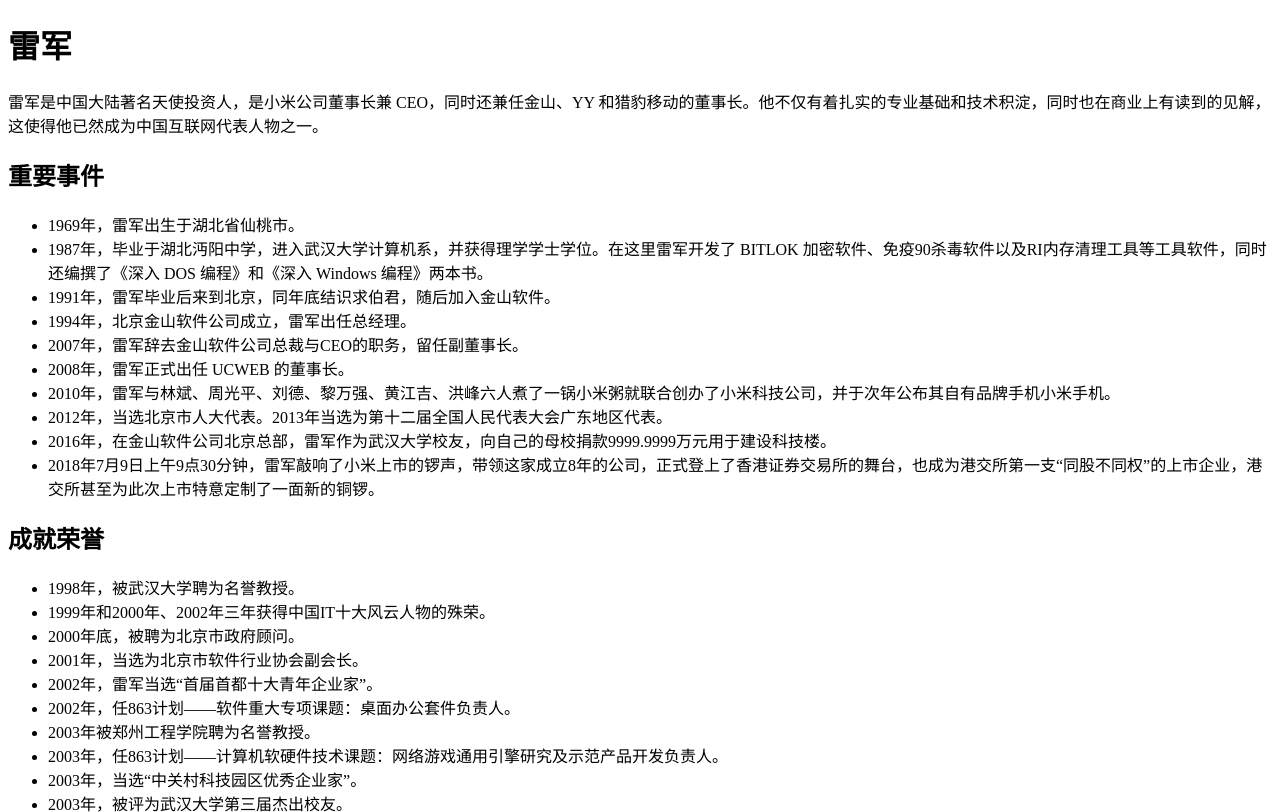
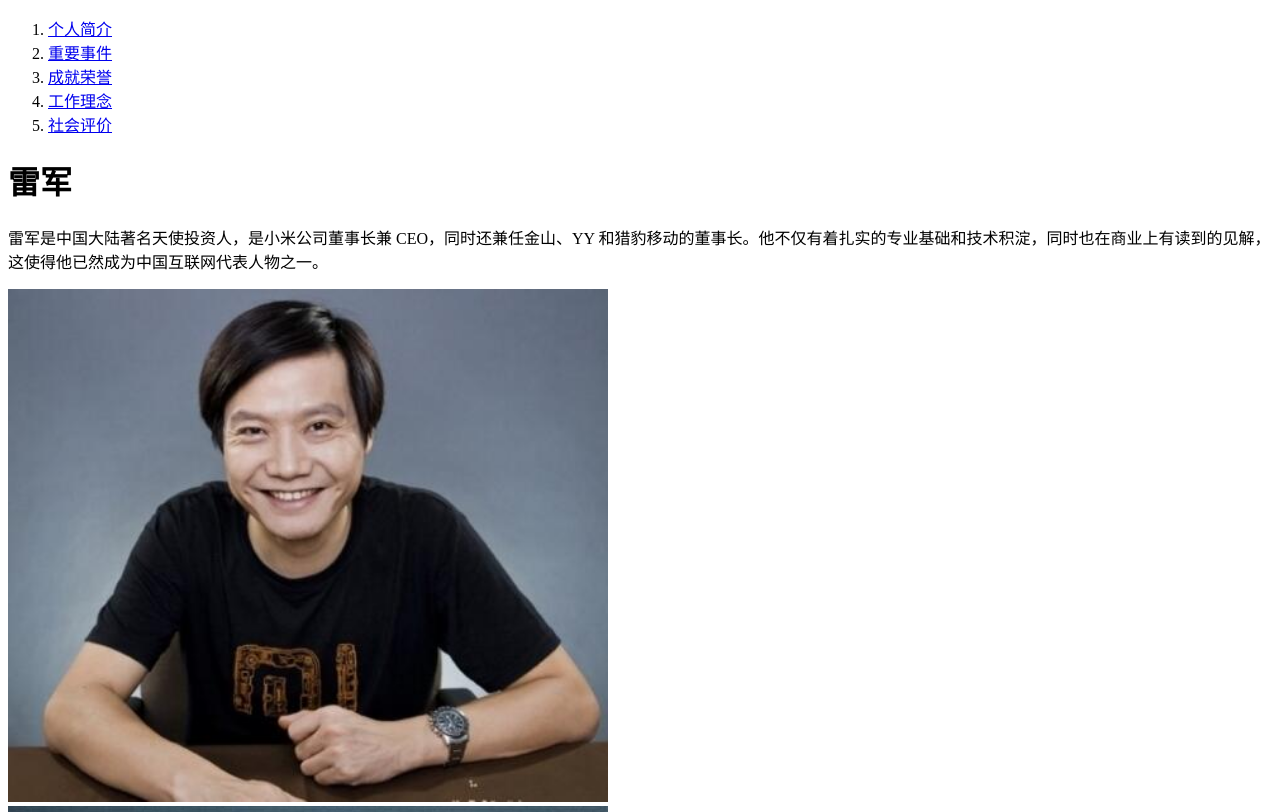
Before and after one commit to Hyuain/leijun, a plain HTML site: page index.html in a window 1280 px wide. Shown: the top 812 px of the page. Drawn offline with Linux system fonts and the light colour scheme.

Commit message:
添加TOC

```diff
--- a/index.html
+++ b/index.html
@@ -10,10 +10,31 @@
 </head>
 
 <body>
-    <h1>雷军</h1>
+    <style>
+        img {
+            max-width: 100%;
+        }
+    </style>
+
+    <nav>
+        <ol>
+            <li><a href="#leijun">个人简介</a></li>
+            <li><a href="#events">重要事件</a></li>
+            <li><a href="#awards">成就荣誉</a></li>
+            <li><a href="#ideas">工作理念</a></li>
+            <li><a href="#comments">社会评价</a></li>
+        </ol>
+    </nav>
+
+    <h1 id="leijun">雷军</h1>
+
     <p>雷军是中国大陆著名天使投资人，是小米公司董事长兼 CEO，同时还兼任金山、YY 和猎豹移动的董事长。他不仅有着扎实的专业基础和技术积淀，同时也在商业上有读到的见解，这使得他已然成为中国互联网代表人物之一。</p>
 
-    <h2>重要事件</h2>
+    <div><a href="images/img1.jpg" target="_blank"><img src="images/img1.jpg" width="600" alt="雷军图片1"></a></div>
+    <div><a href="images/img2.jpg" target="_blank"><img src="images/img2.jpg" width="600" alt="雷军图片2"></a></div>
+    <div><a href="images/img3.jpg" target="_blank"><img src="images/img3.jpg" width="600" alt="雷军图片3"></a></div>
+
+    <h2 id="events">重要事件</h2>
     <ul>
         <li>1969年，雷军出生于湖北省仙桃市。</li>
         <li>1987年，毕业于湖北沔阳中学，进入武汉大学计算机系，并获得理学学士学位。在这里雷军开发了 BITLOK 加密软件、免疫90杀毒软件以及RI内存清理工具等工具软件，同时还编撰了《深入 DOS 编程》和《深入
@@ -29,7 +50,7 @@
         <li>2018年7月9日上午9点30分钟，雷军敲响了小米上市的锣声，带领这家成立8年的公司，正式登上了香港证券交易所的舞台，也成为港交所第一支“同股不同权”的上市企业，港交所甚至为此次上市特意定制了一面新的铜锣。</li>
     </ul>
 
-    <h2>成就荣誉</h2>
+    <h2 id="awards">成就荣誉</h2>
     <ul>
         <li>1998年，被武汉大学聘为名誉教授。</li>
         <li>1999年和2000年、2002年三年获得中国IT十大风云人物的殊荣。</li>
@@ -72,7 +93,7 @@
         <li>2019年11月7日，福布斯发布2019年度中国富豪榜，雷军排名第25位，财富值615.2亿元人民币。</li>
     </ul>
 
-    <h2>工作理念</h2>
+    <h2 id="ideas">工作理念</h2>
 
     <h3>投资法则</h3>
     <p>雷军做天使投资有三条原则，第一是不熟不投，第二是只投人不投项目，第三是帮忙不添乱。<br>
@@ -93,11 +114,7 @@
     <p>在对的时间去做对的事情是雷军的重要投资理念。雷军认为，创业首先要做最肥的市场，选择自己能做的最大的市场，大市场能造就大企业，小池子养不了大鱼，方向如有偏差，及会浪费宝贵的创业资源；<br>
         其次创业需要选择正确的时间点，并且专注只做好一件事情，并把事情做到极致，这样才有机会在某个垂直市场做到数一数二的位置。</p>
 
-    <div><img src="images/img1.jpg" width="30%" alt="雷军图片1"></div>
-    <div><img src="images/img2.jpg" width="30%" alt="雷军图片2"></div>
-    <div><img src="images/img3.jpg" width="30%" alt="雷军图片3"></div>
-
-    <h3>社会评价</h3>
+    <h2 id="comments">社会评价</h2>
     <blockquote>
         <p>
             雷军，他是一个非常睿智的人：大学三年级时就成为了百万富翁，凭帮人开发软件赚到了“第一桶金”；<br>
```
